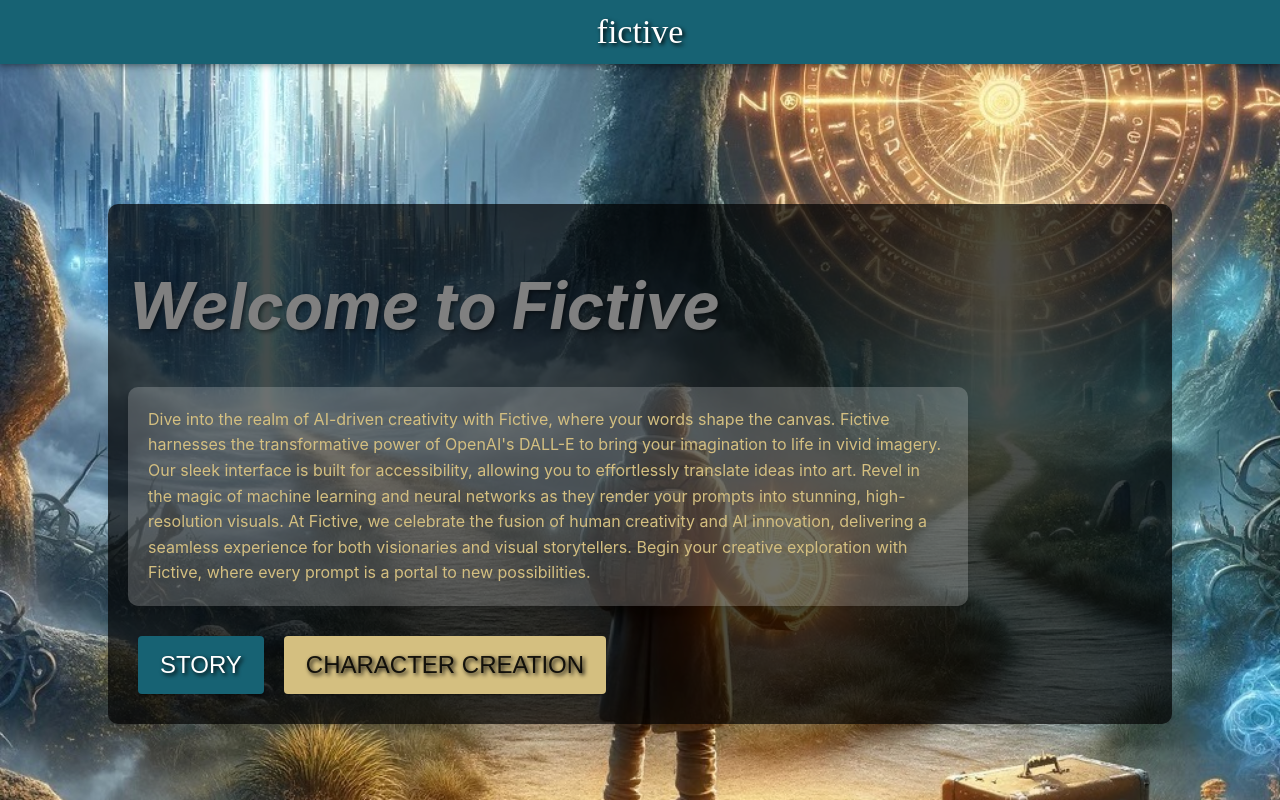
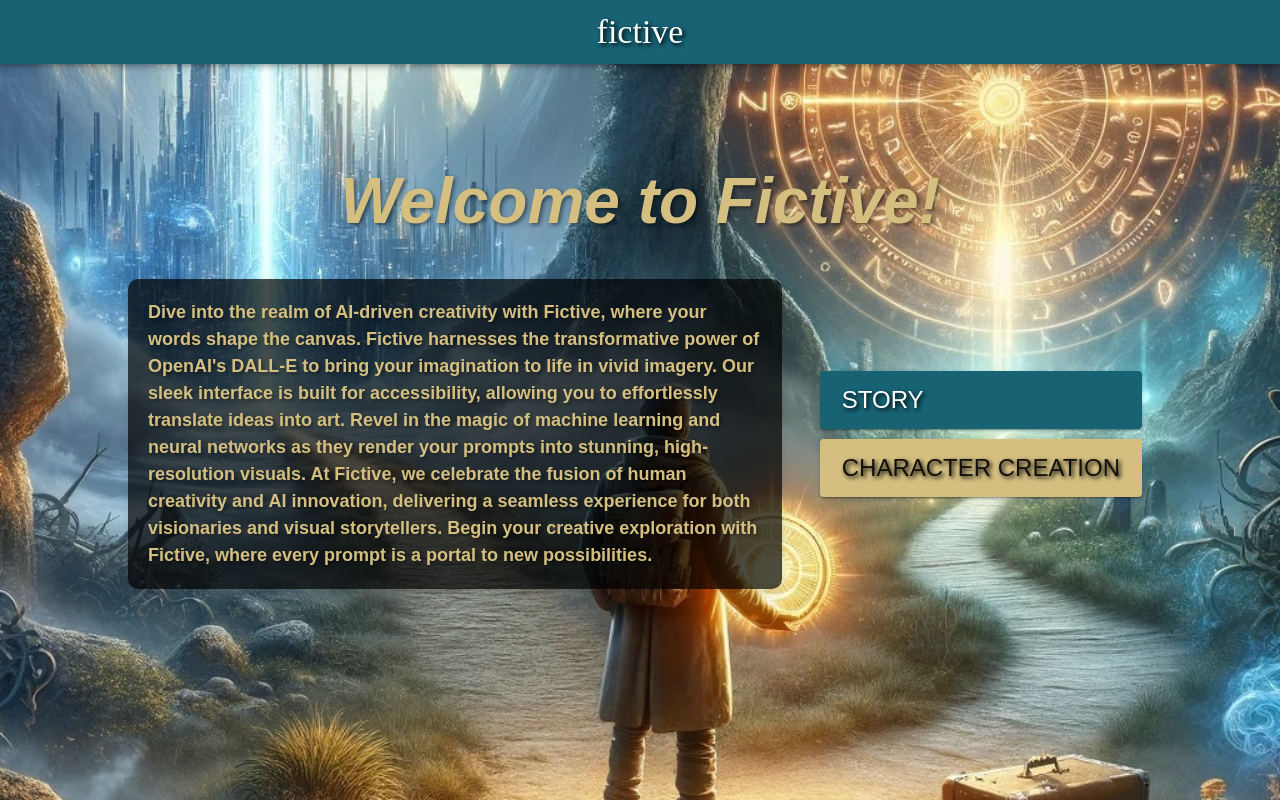
Before and after one commit to dylannguyen2809/fictive, a React (Create React App) app: page / in a window 1280 px wide. Built offline with nearby package versions, Linux system fonts and the light colour scheme; a web font is replaced by a local one.

Commit message:
landing page revision

```diff
--- a/src/components/Home.js
+++ b/src/components/Home.js
@@ -3,7 +3,8 @@ import { ThemeProvider, createTheme } from '@mui/material/styles';
 import { Link } from 'react-router-dom';
 import Header from './Header';
 import Box from '@mui/material/Box';
-import Button from '@mui/material/Button'; // import Button component
+import Typography from '@mui/material/Typography'; // Import Typography component
+import Button from '@mui/material/Button'; // Import Button component
 
 function Home() {
   const theme = createTheme({
@@ -16,7 +17,7 @@ function Home() {
       },
       lighttext: {
         main: '#F2F3D4',
-        }
+      },
     },
     typography: {
       fontFamily: 'Henny Penny, sans-serif', // Set the font-family for all text
@@ -25,7 +26,6 @@ function Home() {
         textShadow: '2px 2px 4px rgba(0, 0, 0, 1)', // Add a black text shadow
       },
     },
-
     components: {
       // Add your overrides here
       MuiCssBaseline: {
@@ -37,43 +37,29 @@ function Home() {
         `,
       },
     },
-
   }); // Create a theme instance
 
   const welcomeStyle = {
     fontSize: '4rem', // Big size for the text
     fontWeight: 'bold', // Make it bold
     fontStyle: 'italic', // Optional: if you want an italic style
-      color: 'grey', // Use the secondary color from the theme
-      whiteSpace: 'nowrap', // Prevent the text from wrapping to a new line
-      overflow: 'hidden', // Hide the overflowed text
-      display: 'block', // Make the element a block to occupy its own space
+    color: theme.palette.secondary.main, // Use the secondary color from the theme
     textShadow: '2px 2px 4px rgba(0, 0, 0, 0.5)', // Text shadow for the fancy look
-      animation: '$scroll 10s linear infinite', // Apply the scrolling animation
+    paddingTop: '100px',
+    display: 'block',
+    textAlign: 'center', // Center-align text
   };
 
   const paragraphStyle = {
+    fontSize: '18px', // Big size for the text
+    fontWeight: 'bold', // Make it bold
     color: theme.palette.secondary.main, // Use the secondary color from the theme
-      backgroundColor: 'rgba(255, 255, 255, 0.2)', // A subtle white translucent background
-      padding: '20px',
-      borderRadius: '10px',
-      margin: '20px 0', // Margin to give space above and below the paragraph
-      boxShadow: '0 4px 8px rgba(0, 0, 0, 0.1)', // A gentle shadow for depth
-      maxWidth: '800px', // Maximum width of the paragraph box
-      textAlign: 'left', // Center align the text
-      lineHeight: '1.6', // Line height for better readability
-      fontSize: '1rem', // Font size can be adjusted as needed
+    overflow: 'hidden', // Hide the overflowed text
+    textShadow: '2px 2px 4px rgba(0, 0, 0, 0.5)', // Text shadow for the fancy look
   };
 
-    const formContainerStyle = {
-      backgroundColor: 'rgba(0, 0, 0, 0.7)',
-      padding: '20px',
-      borderRadius: '10px',
-      boxShadow: '0 4px 8px rgba(0, 0, 0, 0.1)',
-      margin: 'auto',
-      width: '80%',
-      // Add other styles as needed
-    };
+  // ...existing styles
+
   return (
     <ThemeProvider theme={theme}>
       <Header />
@@ -84,32 +70,48 @@ function Home() {
           backgroundPosition: 'center',
           backgroundAttachment: 'fixed',
           minHeight: '100vh',
-            display: 'flex',
-            flexDirection: 'column',
           alignItems: 'center',
           justifyContent: 'center',
           zIndex: '-1',
           width: '100%',
         }}
       >
-          {/* Translucent background box */}
-
-          <Box style={formContainerStyle}>
-
-           <h1 style={welcomeStyle}>Welcome to Fictive</h1>
-           <p style={paragraphStyle}>
-              Dive into the realm of AI-driven creativity with Fictive, where your words shape the canvas. Fictive harnesses the transformative power of OpenAI's DALL-E to bring your imagination to life in vivid imagery. Our sleek interface is built for accessibility, allowing you to effortlessly translate ideas into art. Revel in the magic of machine learning and neural networks as they render your prompts into stunning, high-resolution visuals. At Fictive, we celebrate the fusion of human creativity and AI innovation, delivering a seamless experience for both visionaries and visual storytellers.
-
-              Begin your creative exploration with Fictive, where every prompt is a portal to new possibilities.
-            </p>
-            {/* Big fancy buttons */}
+        <div><Typography variant="h1" style={welcomeStyle}>
+          Welcome to Fictive!
+        </Typography></div>
+        <br /> {/* Add a line break */}
+        <Box
+          style={{
+            display: 'flex',
+            alignItems: 'center',
+            justifyContent: 'space-between',
+            padding: '20px',
+            margin: 'auto',
+            width: '80%',
+            color: theme.palette.secondary.main, // Use the secondary color from the theme
+          }}
+        >
+          <Box
+            style={{
+              backgroundColor: 'rgba(0, 0, 0, 0.7)',
+              padding: '20px',
+              borderRadius: '10px',
+              boxShadow: '0 4px 8px rgba(0, 0, 0, 0.1)',
+              width: '60%',
+            }}
+          >
+            <Typography variant="body1" style={paragraphStyle}>
+              Dive into the realm of AI-driven creativity with Fictive, where your words shape the canvas. Fictive harnesses the transformative power of OpenAI's DALL-E to bring your imagination to life in vivid imagery. Our sleek interface is built for accessibility, allowing you to effortlessly translate ideas into art. Revel in the magic of machine learning and neural networks as they render your prompts into stunning, high-resolution visuals. At Fictive, we celebrate the fusion of human creativity and AI innovation, delivering a seamless experience for both visionaries and visual storytellers. Begin your creative exploration with Fictive, where every prompt is a portal to new possibilities.
+            </Typography>
+          </Box>
+          <Box>
             <Button
               component={Link}
               to="/story"
               variant="contained"
               color="primary"
               size="large"
-              style={{ fontSize: '1.5rem', margin: '10px' }}
+              style={{ fontSize: '1.5rem', margin: '10px', display: 'block' }}
             >
               Story
             </Button>
@@ -119,10 +121,11 @@ function Home() {
               variant="contained"
               color="secondary"
               size="large"
-              style={{ fontSize: '1.5rem', margin: '10px' }}
+              style={{ fontSize: '1.5rem', margin: '10px', display: 'block' }}
             >
               Character Creation
             </Button>
+          </Box>
         </Box>
       </Box>
     </ThemeProvider>
--- a/src/components/Story.js
+++ b/src/components/Story.js
@@ -86,7 +86,6 @@ function Story() {
       selectedChoice={data.selectedChoice}
     />);
 
-
     return (
       <div className="Story">
         <ThemeProvider theme={theme}>
```
Lines whose indentation alone changed are shown as unchanged.
